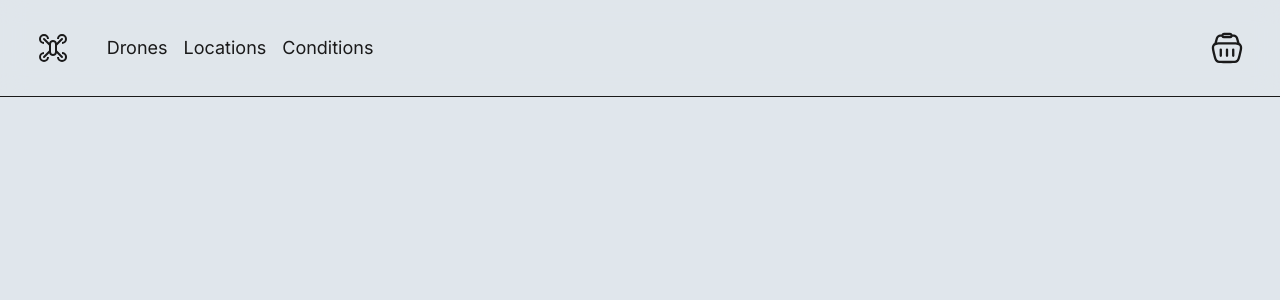
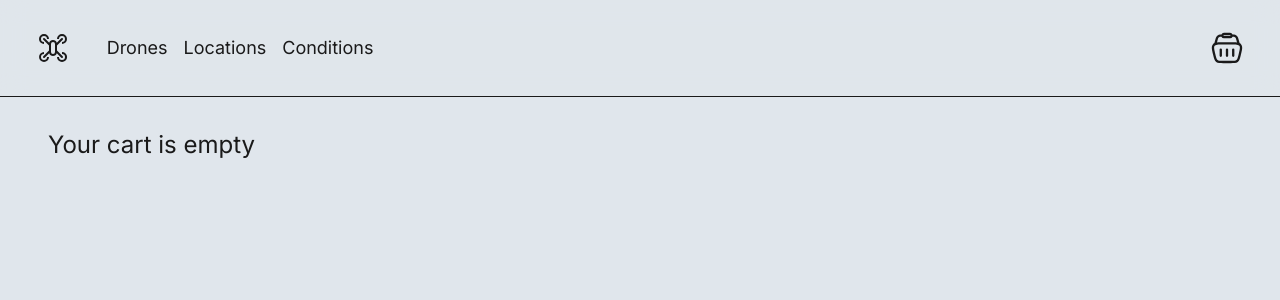
Before and after one commit to ilinieja/nextjs-strapi-ecommerce-storefront, a Next.js app in the folder drone-rental-storefront-frontend/: page /cart in a window 1280 px wide. Shown: the top 300 px of the page. Built offline with nearby package versions, Linux system fonts and the light colour scheme.

Commit message:
Add cart total and checkout button

```diff
--- a/drone-rental-storefront-frontend/app/cart/page.tsx
+++ b/drone-rental-storefront-frontend/app/cart/page.tsx
@@ -1,5 +1,15 @@
+import CartCheckoutButton from "@/components/CartCheckoutButton/CartCheckoutButton";
 import CartProducts from "@/components/CartProducts/CartProducts";
+import CartTotal from "@/components/CartTotal/CartTotal";
 
 export default function Cart() {
-    return <CartProducts className="pt-24" />
+  return (
+    <article className="flex flex-col">
+      <div className="pt-8 md:px-12 flex justify-between items-center">
+        <CartTotal />
+        <CartCheckoutButton />
+      </div>
+      <CartProducts />
+    </article>
+  );
 }
--- /dev/null
+++ b/drone-rental-storefront-frontend/components/CartCheckoutButton/CartCheckoutButton.tsx
@@ -0,0 +1,18 @@
+'use client';
+
+import { useContext } from "react";
+
+import { CartContext } from "@/context/cart.context";
+import Button from "@/components/Button/Button";
+
+const CartCheckoutButton = () => {
+  const { state } = useContext(CartContext);
+
+  if (!state.products.length) {
+    return null;
+  }
+
+  return <Button>Checkout</Button>;
+};
+
+export default CartCheckoutButton;
--- a/drone-rental-storefront-frontend/components/CartProducts/CartProducts.tsx
+++ b/drone-rental-storefront-frontend/components/CartProducts/CartProducts.tsx
@@ -5,7 +5,7 @@ import { CartContext } from "../../context/cart.context";
 import Product from "../Product/Product";
 import clsx from "clsx";
 
-const CartProducts = ({ className }: { className: string }) => {
+const CartProducts = ({ className }: { className?: string }) => {
   const { state } = useContext(CartContext);
 
   return (
--- /dev/null
+++ b/drone-rental-storefront-frontend/components/CartTotal/CartTotal.tsx
@@ -0,0 +1,31 @@
+"use client";
+
+import React, { useContext } from "react";
+import { CartContext } from "../../context/cart.context";
+import { formatPrice, getCurrencySymbol, getProductPrice } from "@/lib/price";
+
+const CartTotal = () => {
+  const { state } = useContext(CartContext);
+
+  if (!state.products.length) {
+    return <h2 className="text-2xl">Your cart is empty</h2>;
+  }
+
+  const totalPrice = state.products.reduce((total, product) => {
+    return (
+      total + getProductPrice(product.dateRange, +product.attributes.price)
+    );
+  }, 0);
+  const currencySymbol = getCurrencySymbol(
+    state.products[0].attributes.priceCurrency.toString()
+  );
+
+  return (
+    <h2 className="text-2xl">
+      Your cart: {currencySymbol}
+      {formatPrice(totalPrice)}
+    </h2>
+  );
+};
+
+export default CartTotal;
--- a/drone-rental-storefront-frontend/components/DatePicker/DatePicker.tsx
+++ b/drone-rental-storefront-frontend/components/DatePicker/DatePicker.tsx
@@ -7,11 +7,13 @@ import clsx from "clsx";
 import { DateRange as DayPickerDateRange, DayPicker } from "react-day-picker";
 import { usePopper } from "react-popper";
 
+import { CompleteDateRange } from "@/lib/date";
 import defaultDatepickerStyles from "react-day-picker/dist/style.module.css";
 import styles from "./DatePicker.module.css";
 import SvgIconCalendar from "../icons/SvgIconCalendar";
 import { add, format } from "date-fns";
 import Button from "../Button/Button";
+
 const applyLocalStyle = (className: keyof typeof defaultDatepickerStyles) => ({
   [className]: clsx(defaultDatepickerStyles[className], styles[className]),
 });
@@ -94,19 +96,6 @@ const popoverPanelClasses = cva(
     },
   }
 );
-
-export function isCompleteDateRange(
-  dateRange: DayPickerDateRange | undefined
-): dateRange is CompleteDateRange {
-  return !!dateRange && !!dateRange.from && !!dateRange.to;
-}
-
-export type CompleteDateRange = {
-  from: Date;
-  to: Date;
-};
-
-export type PartialDateRange = DayPickerDateRange | undefined;
 
 export interface DatePickerProps {
   onDateRangeSelect: (dateRange: DayPickerDateRange | undefined) => void;
--- a/drone-rental-storefront-frontend/components/Product/ProductPrice.tsx
+++ b/drone-rental-storefront-frontend/components/Product/ProductPrice.tsx
@@ -1,12 +1,6 @@
-import { differenceInDays } from "date-fns";
-import { PartialDateRange, isCompleteDateRange } from "../DatePicker/DatePicker";
-import numeral from "numeral";
 import clsx from "clsx";
-
-const currencySymbolMap = {
-  EUR: "€",
-  USD: "$",
-};
+import { PartialDateRange } from "@/lib/date";
+import { getCurrencySymbol, getFormattedProductPrice } from "@/lib/price";
 
 export default function ProductPrice({
   dateRange,
@@ -19,10 +13,8 @@ export default function ProductPrice({
   currency: string;
   className?: string;
 }) {
-  const days = isCompleteDateRange(dateRange) ? differenceInDays(dateRange.to, dateRange.from) : 0;
-  const totalPrice = numeral(price * days).format("0.[00]a");
-  const currencySymbol =
-    currencySymbolMap[currency as keyof typeof currencySymbolMap] ?? "";
+  const currencySymbol = getCurrencySymbol(currency);
+  const totalPrice = getFormattedProductPrice(dateRange, price);
 
   return (
     <div
--- /dev/null
+++ b/drone-rental-storefront-frontend/lib/date.ts
@@ -0,0 +1,14 @@
+import { DateRange as DayPickerDateRange } from "react-day-picker";
+
+export function isCompleteDateRange(
+  dateRange: DayPickerDateRange | undefined
+): dateRange is CompleteDateRange {
+  return !!dateRange && !!dateRange.from && !!dateRange.to;
+}
+
+export type CompleteDateRange = {
+  from: Date;
+  to: Date;
+};
+
+export type PartialDateRange = DayPickerDateRange | undefined;
--- /dev/null
+++ b/drone-rental-storefront-frontend/lib/price.ts
@@ -0,0 +1,41 @@
+import numeral from "numeral";
+import { differenceInDays } from "date-fns";
+
+import { isCompleteDateRange, PartialDateRange } from "./date";
+
+export function getProductPrice(
+  dateRange: PartialDateRange,
+  price: number
+): number {
+  const days = isCompleteDateRange(dateRange)
+    ? differenceInDays(dateRange.to, dateRange.from)
+    : 0;
+
+  return price * days;
+}
+
+export function formatPrice(price: number): string {
+  return numeral(price).format("0.[00]a");
+}
+
+export function getFormattedProductPrice(
+  dateRange: PartialDateRange,
+  price: number
+): string {
+  const days = isCompleteDateRange(dateRange)
+    ? differenceInDays(dateRange.to, dateRange.from)
+    : 0;
+  const totalPrice = numeral(price * days).format("0.[00]a");
+  return totalPrice;
+}
+
+const currencySymbolMap = {
+  EUR: "€",
+  USD: "$",
+};
+
+export function getCurrencySymbol(currency: string) {
+  const currencySymbol =
+    currencySymbolMap[currency as keyof typeof currencySymbolMap] ?? "";
+  return currencySymbol;
+}
```
Also changed, not shown: drone-rental-storefront-frontend/components/Product/ProductOrderControls.tsx (+3 -5 lines).
